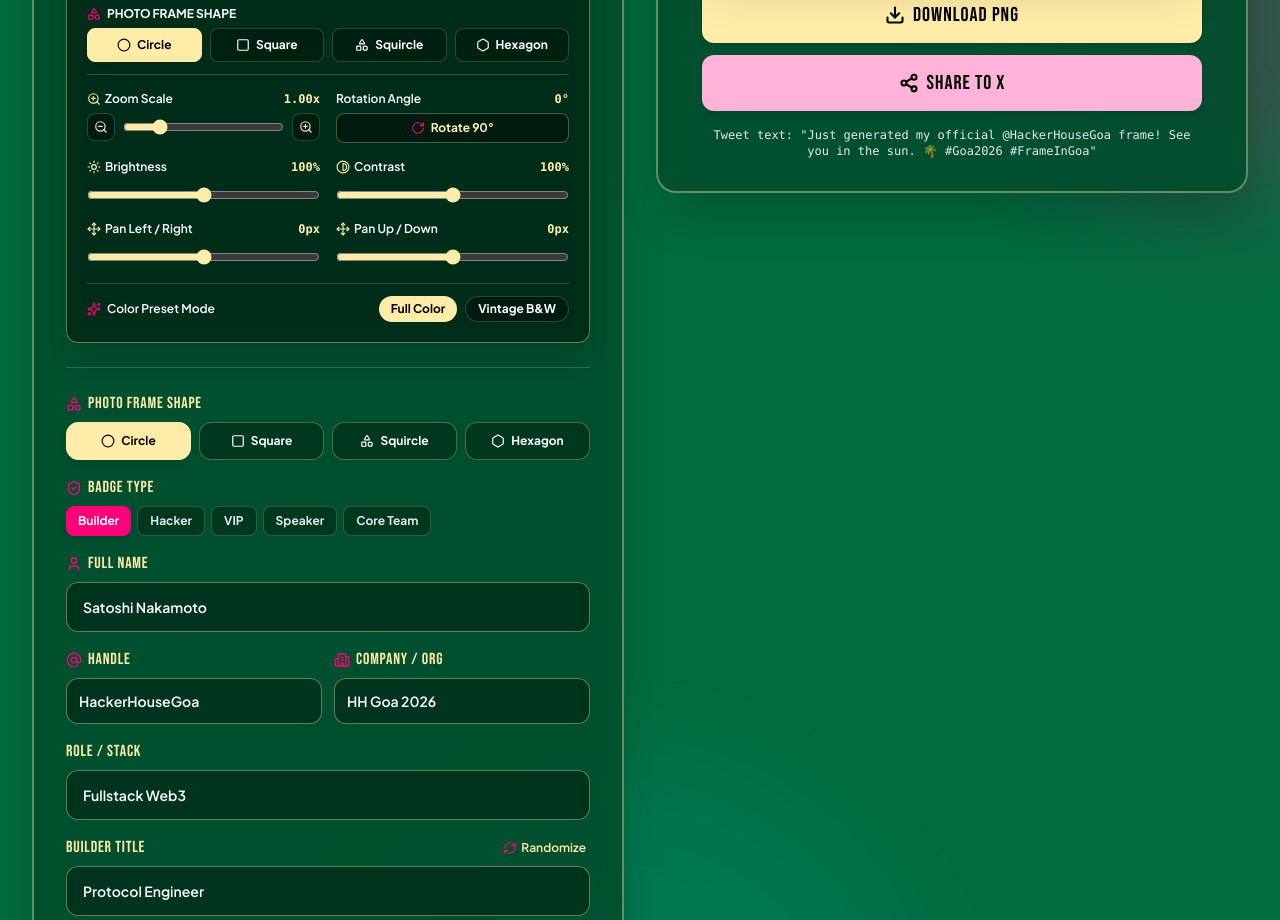
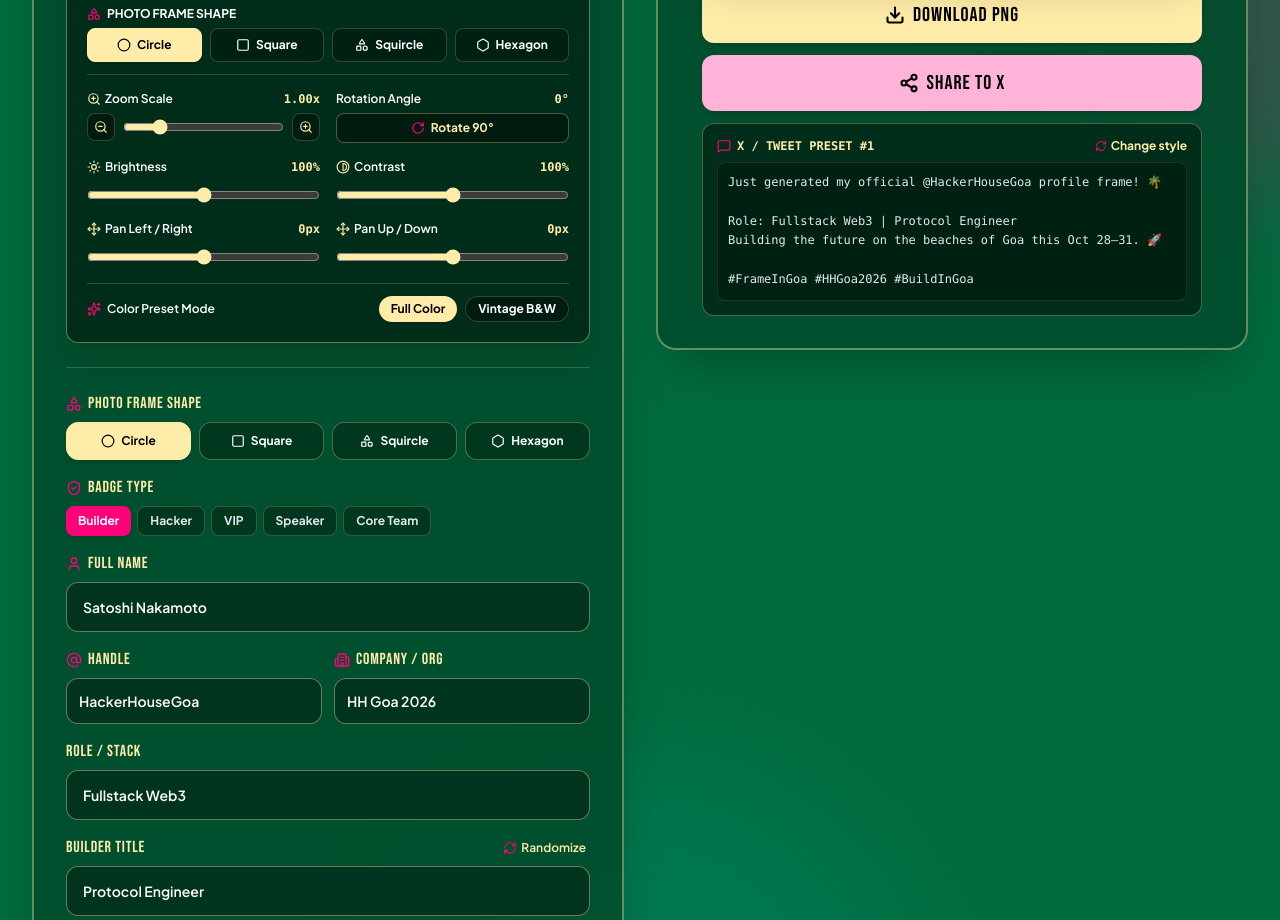
Before and after one commit to Kunal628-hue/id-card-generator, a React (Vite) app: page / in a window 1280 px wide. Shown: the part 980-1900 px from the top of the page. Built offline with nearby package versions, Linux system fonts and the light colour scheme; a web font is replaced by a local one.

Commit message:
feat: add dynamic tweet copy generator with style preset switcher

```diff
--- a/src/components/CanvasPreview.tsx
+++ b/src/components/CanvasPreview.tsx
@@ -1,7 +1,7 @@
 import React, { useEffect, useRef, useState } from 'react';
 import type { ActiveFormat, UserDetails, ImageTransform, PresetTheme } from '../types';
 import { renderFormatA, renderFormatB } from '../utils/canvasRenderer';
-import { Download, Share2, Check } from 'lucide-react';
+import { Download, Share2, Check, RefreshCw, MessageSquare } from 'lucide-react';
 import confetti from 'canvas-confetti';
 
 interface CanvasPreviewProps {
@@ -25,6 +25,7 @@ export const CanvasPreview: React.FC<CanvasPreviewProps> = ({
   const containerRef = useRef<HTMLDivElement>(null);
   const [copied, setCopied] = useState(false);
   const [isDraggingCanvas, setIsDraggingCanvas] = useState(false);
+  const [tweetPresetIndex, setTweetPresetIndex] = useState(0);
   const dragStartRef = useRef<{ x: number; y: number; initialX: number; initialY: number } | null>(null);
 
   useEffect(() => {
@@ -120,13 +121,17 @@ export const CanvasPreview: React.FC<CanvasPreviewProps> = ({
     }
   };
 
+  const tweetOptions = [
+    `Just generated my official @HackerHouseGoa ${activeFormat === 'formatA' ? 'profile frame' : 'builder pass'}! 🌴\n\nRole: ${details.role || 'Web3 Builder'} | ${details.title || 'Protocol Engineer'}\nBuilding the future on the beaches of Goa this Oct 28–31. 🚀\n\n#FrameInGoa #HHGoa2026 #BuildInGoa`,
+    `Goa is calling! ☀️ Coconut water in hand, code on screen. 🌴\n\nClaimed my official @HackerHouseGoa 2026 pass as a ${details.title || 'Builder'}.\nSee you all on the beaches of paradise! 🚀\n\n#FrameInGoa #Goa2026 #Web3`,
+    `Build on the beach, ship from paradise. 🌴💻\n\nJust created my official @HackerHouseGoa pass!\nExcited to connect with Web3 builders in Goa this October. ✨\n\n#FrameInGoa #HHGoa2026 #BuildInGoa`,
+  ];
+
+  const currentTweetText = tweetOptions[tweetPresetIndex % tweetOptions.length];
+
   const handleShareToX = () => {
     handleCopyClipboard();
-
-    const text = encodeURIComponent(
-      `Just generated my official @HackerHouseGoa frame! See you in the sun. 🌴 #Goa2026 #FrameInGoa`
-    );
-    const intentUrl = `https://x.com/intent/tweet?text=${text}`;
+    const intentUrl = `https://x.com/intent/tweet?text=${encodeURIComponent(currentTweetText)}`;
     window.open(intentUrl, '_blank', 'noopener,noreferrer');
   };
 
@@ -153,7 +158,7 @@ export const CanvasPreview: React.FC<CanvasPreviewProps> = ({
         />
       </div>
 
-      {/* Action Buttons & Tweet Text Note */}
+      {/* Action Buttons & Dynamic Tweet Box */}
       <div className="w-full max-w-[500px] space-y-3">
         {/* DOWNLOAD PNG Button */}
         <button
@@ -175,10 +180,27 @@ export const CanvasPreview: React.FC<CanvasPreviewProps> = ({
           <span>SHARE TO X</span>
         </button>
 
-        {/* Tweet text note */}
-        <p className="text-xs text-center text-slate-200 font-mono pt-1">
-          Tweet text: "Just generated my official @HackerHouseGoa frame! See you in the sun. 🌴 #Goa2026 #FrameInGoa"
-        </p>
+        {/* Dynamic Tweet Preview Box */}
+        <div className="bg-black/40 border border-[#FFECA8]/30 rounded-xl p-3.5 text-left space-y-2 backdrop-blur-sm">
+          <div className="flex items-center justify-between">
+            <span className="text-xs font-mono font-bold text-[#FFECA8] flex items-center gap-1.5 uppercase">
+              <MessageSquare className="w-3.5 h-3.5 text-[#FF007A]" />
+              X / TWEET PRESET #{tweetPresetIndex + 1}
+            </span>
+            <button
+              type="button"
+              onClick={() => setTweetPresetIndex((prev) => (prev + 1) % tweetOptions.length)}
+              className="text-xs font-bold text-[#FFECA8] hover:text-white flex items-center gap-1 cursor-pointer"
+              title="Cycle tweet copy style"
+            >
+              <RefreshCw className="w-3 h-3 text-[#FF007A]" />
+              <span>Change style</span>
+            </button>
+          </div>
+          <p className="text-xs font-mono text-slate-200 whitespace-pre-line leading-relaxed bg-black/30 p-2.5 rounded-lg border border-white/10 select-all">
+            {currentTweetText}
+          </p>
+        </div>
 
         {copied && (
           <div className="text-center pt-1">
```
